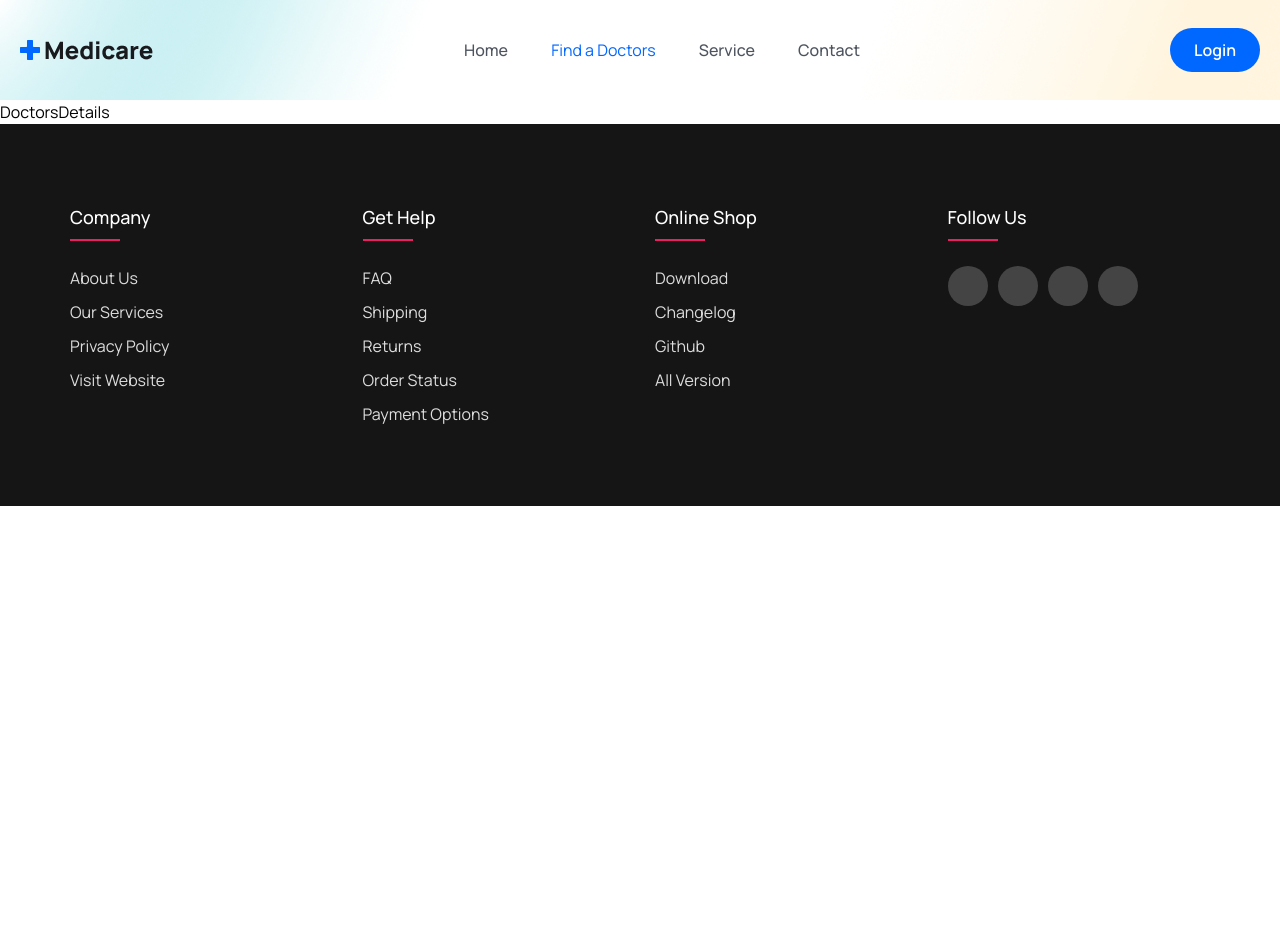
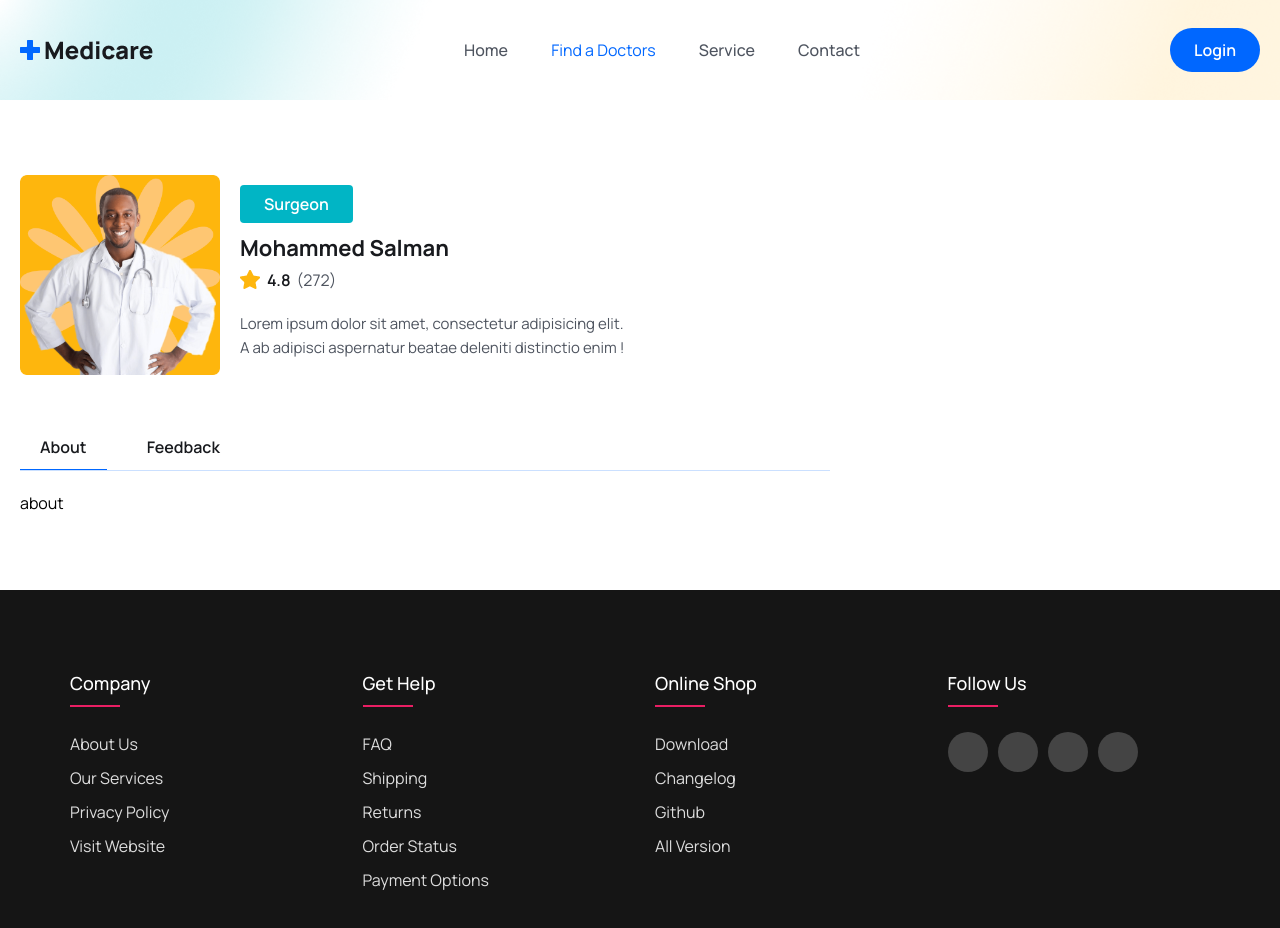
Before and after one commit to SalmanMohammed2001/Doctor_Appointement, a React (Vite) app: page /doctors/1 in a window 1280 px wide. Shown: the top 928 px of the page. Before the commit the page ends 800 px from the top, so only its background shows below. Built offline with nearby package versions, Linux system fonts and the light colour scheme.

Commit message:
find doctor ok

```diff
--- a/src/index.css
+++ b/src/index.css
@@ -27,6 +27,10 @@
     .hero_section{
         @apply bg-[url('./assets/images/hero-bg.png')] bg-no-repeat bg-center bg-cover
     }
+    .bd{
+        @apply border-2 border-solid border-amber-400
+    }
+
 }
 
 @media only screen and (max-width: 1024px){
--- /dev/null
+++ b/src/pages/Doctors/DoctorAbout.tsx
@@ -0,0 +1,12 @@
+
+const DoctorAbout = () => {
+    return (
+        <div>
+
+            <h1>about</h1>
+
+        </div>
+    );
+};
+
+export default DoctorAbout;
--- a/src/pages/Doctors/Doctors.tsx
+++ b/src/pages/Doctors/Doctors.tsx
@@ -1,10 +1,54 @@
+import {doctors} from "../../assets/data/Doctor.ts";
+import DoctorCard from "../../components/Doctors/DoctorCard.tsx";
+import TestiMonial from "../../components/TestMonial/TestiMonial.tsx";
 
 
 const Doctors = () => {
     return (
-        <div>
-            <h1>Doctors</h1>
-        </div>
+        <>
+
+            <section className={"bg-[#FFF9EA]"}>
+                <div className="container text-center">
+                    <h2 className={"heading"}> Find a Doctor</h2>
+                    <div
+                        className="max-w-[570px] mt[30px] mx-auto bg-[#0066ff2c] rounded-md flex items-center justify-between mt-5  ">
+
+                        <input type="search"
+                               className={"py-4 pl-4 pr-2 bg-transparent w-full focus:outline-none cursor-pointer placeholder:text-textColor "}
+                               placeholder={"search Doctor"}/>
+
+                        <button className={"btn mt-0 rounded-[0px] rounded-r-md"}> Search</button>
+                    </div>
+                </div>
+            </section>
+
+            <section>
+                <div className="container">
+                    <div
+                        className={"grid grid-cols-1 sm:grid-cols-2 md:grid-cols-3  lg:grid-cols-4 gap-5 "}>
+                        {
+                            doctors.map((doctor) => {
+                                return (
+                                    <DoctorCard key={doctor.id} doctor={doctor}/>
+                                )
+                            })
+                        }
+                    </div>
+                </div>
+            </section>
+
+            <section>
+                <div className="container">
+                    <div className={"xl:w-[470px] mx-auto"}>
+                        <h2 className="heading text-center">What Our Patient say</h2>
+                        <p className={"text_para text-center"}>
+                            World-class care for everyone .Our health system offers unMatched expert health cre
+                        </p>
+                    </div>
+                    <TestiMonial/>
+                </div>
+            </section>
+        </>
     );
 };
 
--- a/src/pages/Doctors/DoctorsDetails.tsx
+++ b/src/pages/Doctors/DoctorsDetails.tsx
@@ -1,10 +1,65 @@
+import doctorImg from '../../assets/images/doctor-img01.png'
+import starIcon from '../../assets/images/Star.png'
+import {useState} from "react";
+import DoctorAbout from "./DoctorAbout.tsx";
+import Feedback from "./Feedback.tsx";
+
+const DoctorsDetails = () => {
+
+    const[tab,setTab]=useState('about')
+    return (
+        <section>
+            <div className="container">
+                <div className={"grid md:grid-cols-3 gap-[50px]"}>
+                    <div className={"md:col-span-2"}>
+                        <div className={"flex items-center gap-5"}>
+                            <figure className={"max-w-[200px] max-h-[200px]"}>
+                                <img src={doctorImg} alt=""/>
+                            </figure>
+
+                            <div>
+                                <span
+                                    className={"bg-irisBlueColor py-1 px-6  lg:py-2 lg:px-6 text-[12px] leading-4 lg:text-[16px] lg:leading-7 font-semibold rounded text-white"}>Surgeon</span>
+                                <h3 className={"text-headingColor text-[22px] leading-9 mt-3 font-bold"}> Mohammed
+                                    Salman</h3>
+                                <div className={"flex items-center gap-[6px]"}>
+                                    <span
+                                        className={"flex items-center gap-[6px] text-[14px] leading-4 lg:text-[16px] lg:leading-7  text-headingColor font-semibold"}> <img
+                                        src={starIcon} alt=""/> 4.8</span>
+
+                                    <span
+                                        className={"text-[14px] leading-5 lg:text-[16px] lg:leading-7 font-[400] text-textColor"}>(272)</span>
+                                </div>
+                                <div>
+                                    <p className={"text_para leading-6 text-[14px] md:text-[15px] lg:max-w-[390px] "}>
+                                        Lorem ipsum dolor sit amet, consectetur adipisicing elit. A ab adipisci aspernatur beatae deleniti distinctio enim !</p>
+                                </div>
+                            </div>
+                        </div>
+
+                        <div className={"mt-[50px] border-b border-solid border-[#0066ff34]"}>
+                                <button onClick={()=>setTab('about')} className={`${tab==='about' && "border-b border-solid border-primaryColor"}  py-2 px-5 mr-5 text-[16px] leading-7 text-headingColor font-semibold`}> About</button>
+                                <button onClick={()=>setTab('feedback')} className={`${tab==='feedback' && "border-b border-solid border-primaryColor"}  py-2 px-5 mr-5 text-[16px] leading-7 text-headingColor font-semibold`}> Feedback</button>
+
+                        </div>
+
+                        <div className={"mt-5"}>
+                            {
+                                tab==='about' && <DoctorAbout/>
+
+                            }
+                            {
+                                tab==='feedback' && <Feedback/>
+                            }
+
+                        </div>
 
 
-const DoctorsDetails = () => {
-    return (
-        <div>
-            <h1>DoctorsDetails</h1>
-        </div>
+
+                    </div>
+                </div>
+            </div>
+        </section>
     );
 };
 
--- /dev/null
+++ b/src/pages/Doctors/Feedback.tsx
@@ -0,0 +1,11 @@
+
+
+const Feedback = () => {
+    return (
+        <div>
+            <h1>feedback</h1>
+        </div>
+    );
+};
+
+export default Feedback;
```
